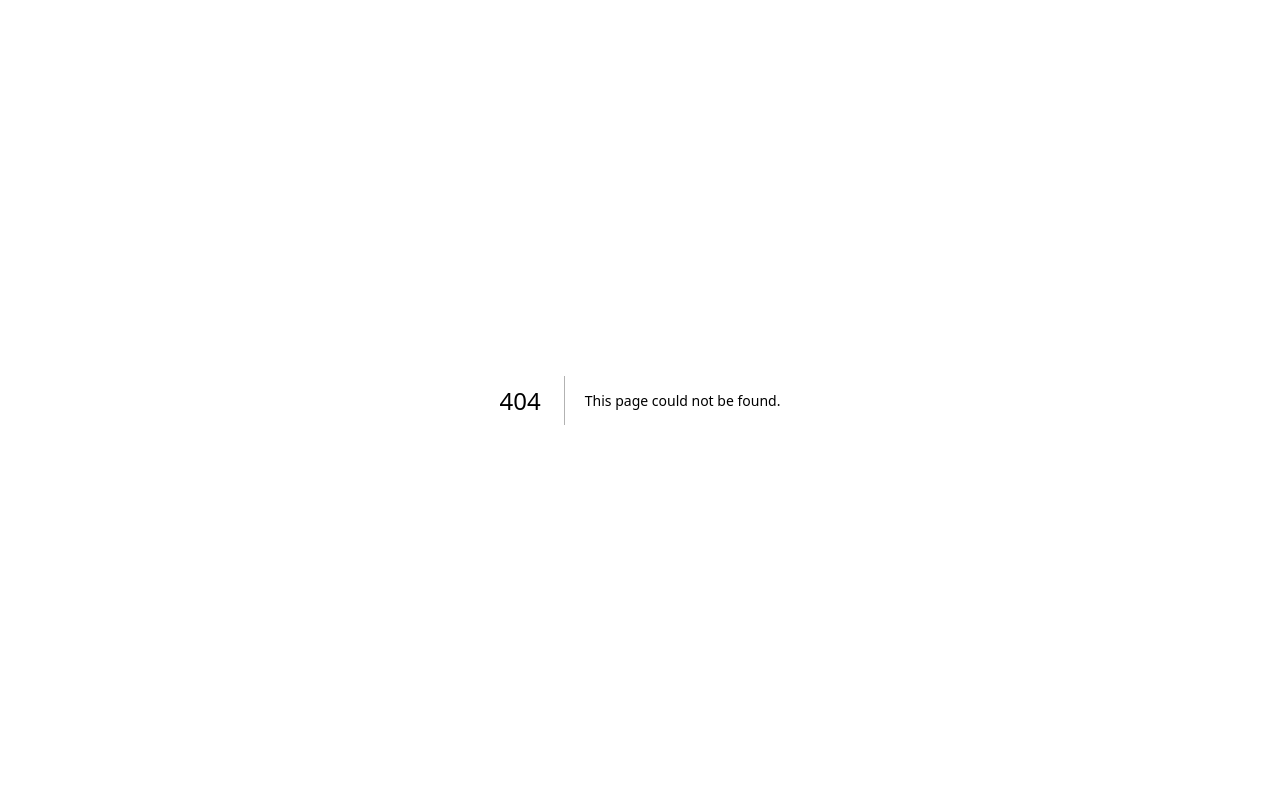
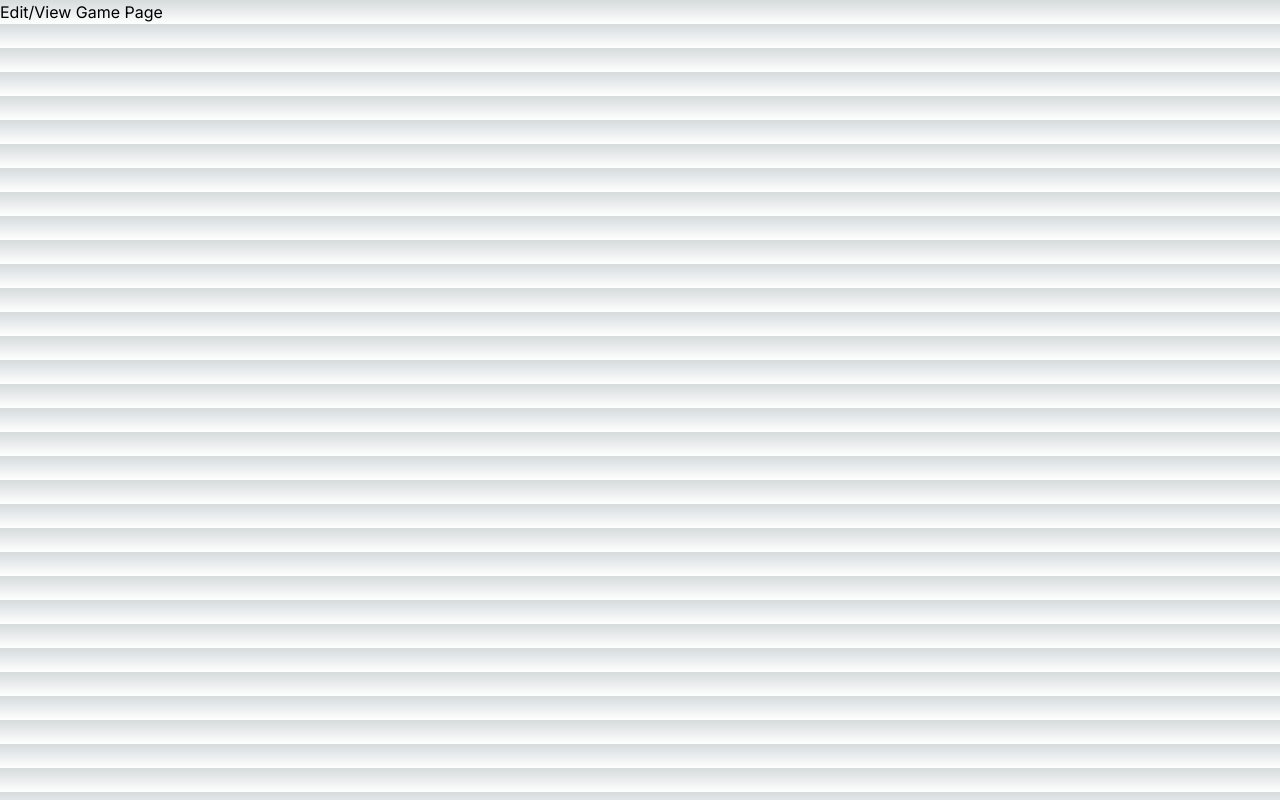
Before and after one commit to tinkereryorch/backlog-tracker, a Next.js app in the folder frontend/: page /game in a window 1280 px wide. Before the commit this address had no page. Built offline with nearby package versions, Linux system fonts and the light colour scheme.

Commit message:
Added edit/view game page

```diff
--- /dev/null
+++ b/frontend/src/app/game/page.js
@@ -0,0 +1,7 @@
+export default function Game() {
+    return(
+        <div>
+            <p>Edit/View Game Page</p>
+        </div>
+    )
+}
```
